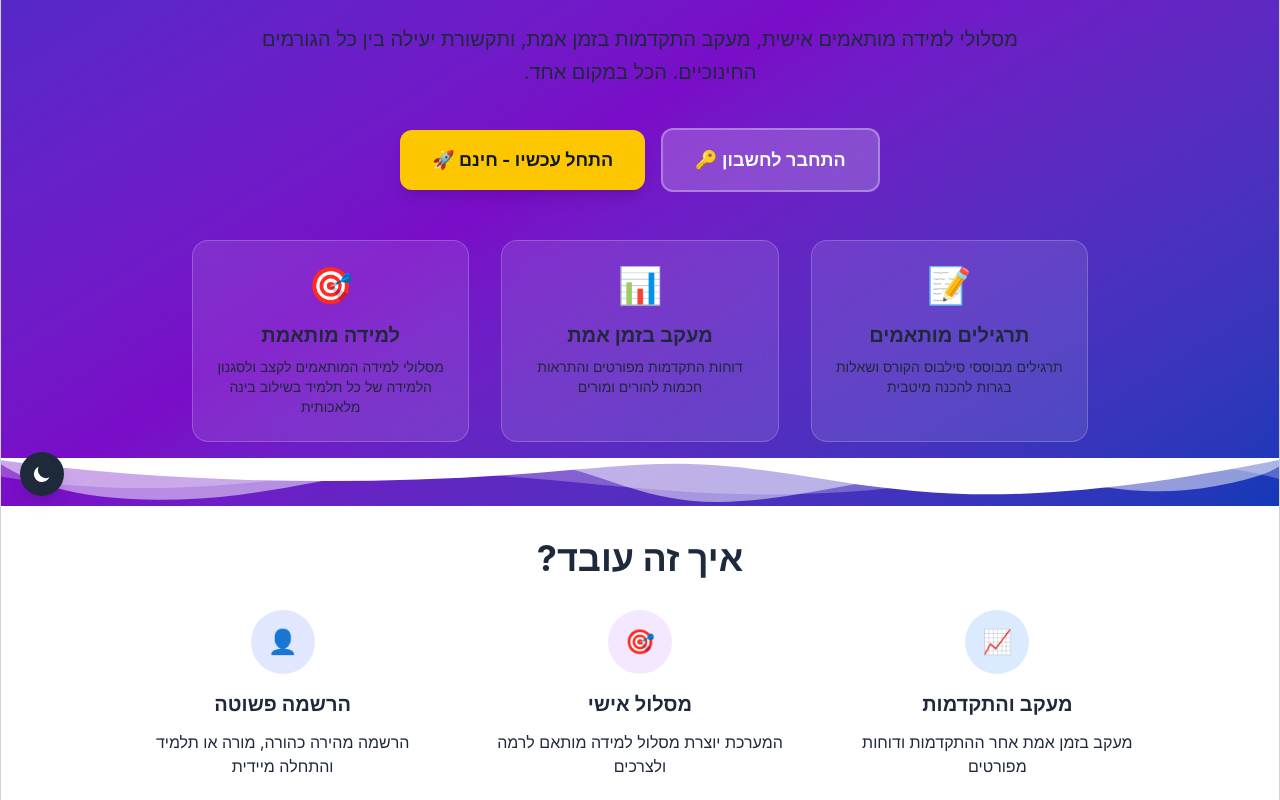
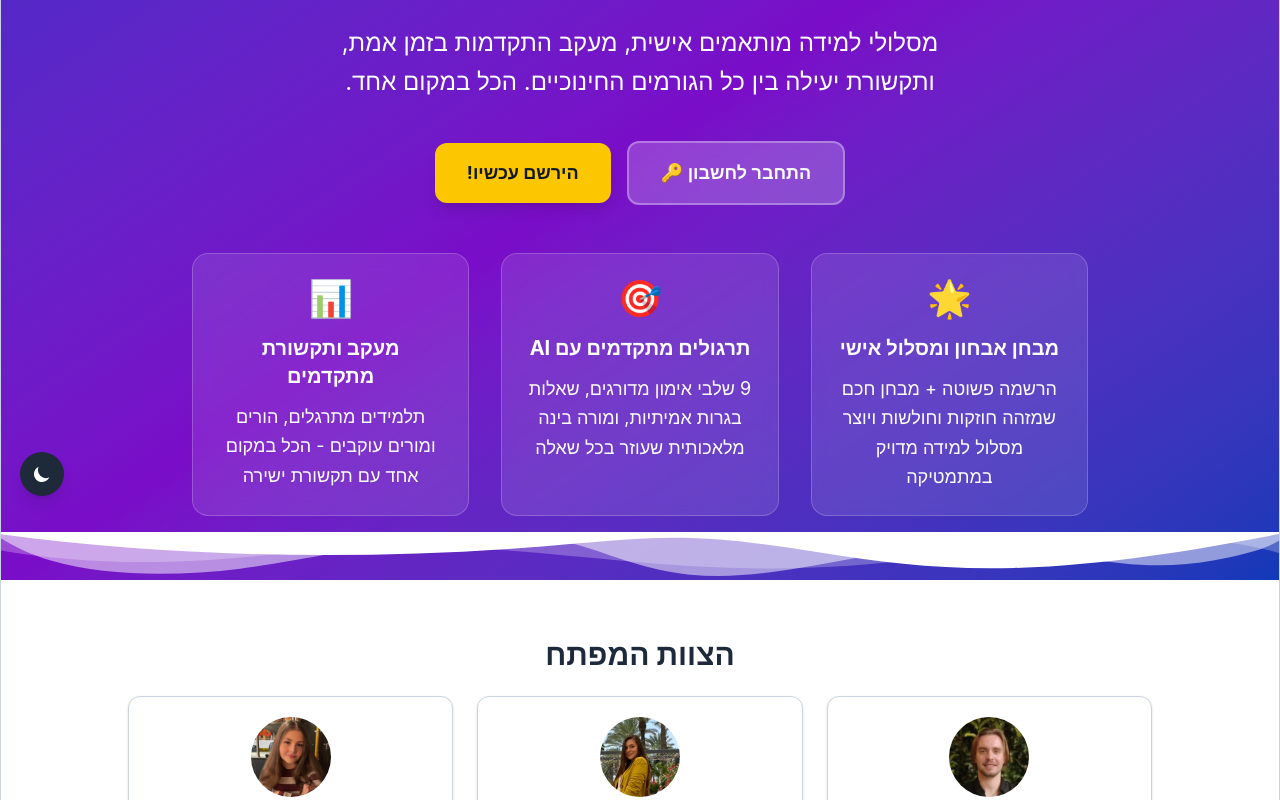
Before and after one commit to Harelzx/Advanced-Web-Dev, a Next.js app in the folder my-app2/: page / in a window 1280 px wide. Shown: the part 280-1080 px from the top of the page. Built offline with nearby package versions, Linux system fonts and the light colour scheme.

Commit message:
עדכון עיצוב עמוד ראשי - הסרת כרטיסים מיותרים ותיקון טקסט

```diff
--- a/my-app2/src/app/ForgotPassword/page.js
+++ b/my-app2/src/app/ForgotPassword/page.js
@@ -31,7 +31,7 @@ const ForgotPassword = () => {
   };
 
   return (
-    <div className="min-h-screen flex items-center justify-center bg-bdb4c0">
+    <div className="min-h-screen flex items-center justify-center panels">
       <div className="panels p-10 rounded-lg shadow-xl w-96 relative" dir="rtl">
         <Link
           href="/login"
--- a/my-app2/src/app/components/Footer.js
+++ b/my-app2/src/app/components/Footer.js
@@ -7,13 +7,13 @@ export default function Footer() {
         <div className="grid grid-cols-1 md:grid-cols-3 gap-8 items-start">
 
           {/* Company information */}
-          <div className="text-center md:text-right">
+          <div className="text-center md:text-right" dir="rtl">
             <h3 className="text-lg font-bold mb-2">
               LearnPath
             </h3>
             <p className="text-sm leading-relaxed">
               פלטפורמת למידה חכמה המותאמת אישית לתלמידים, הורים ומורים.
-              מסלולי למידה מותאמים, ומעקב התקדמות יעיל
+              מסלולי למידה מותאמים, ומעקב התקדמות יעיל.
             </p>
           </div>
 
--- a/my-app2/src/app/components/Header.js
+++ b/my-app2/src/app/components/Header.js
@@ -16,21 +16,21 @@ export default function Header() {
 
           {/* Logo and brand */}
           <div className="mb-8">
-            <h1 className="text-5xl lg:text-7xl font-bold text-white mb-4 tracking-tight">
+            <h1 className="header-title text-5xl lg:text-7xl font-bold text-white mb-4 tracking-tight">
               LearnPath
             </h1>
             <div className="w-24 h-1 bg-yellow-400 mx-auto rounded-full"></div>
           </div>
 
           {/* Main headline */}
-          <h2 className="text-2xl lg:text-4xl font-semibold text-white mb-6 leading-tight">
+          <h2 className="header-subtitle text-2xl lg:text-4xl font-semibold text-white mb-6 leading-tight">
             פלטפורמת הלמידה החכמה
             <br />
-            <span className="text-yellow-300">לתלמידים, הורים ומורים</span>
+            <span className="header-span text-yellow-300">לתלמידים, הורים ומורים</span>
           </h2>
 
           {/* Subtitle */}
-          <p className="text-lg lg:text-xl text-blue-100 mb-10 max-w-3xl mx-auto leading-relaxed" style={{ textAlign: 'center', direction: 'rtl' }}>
+          <p className="header-text text-xl lg:text-2xl text-white mb-10 max-w-2xl mx-auto leading-relaxed" style={{ textAlign: 'center', direction: 'rtl' }}>
             מסלולי למידה מותאמים אישית, מעקב התקדמות בזמן אמת, ותקשורת יעילה
             בין כל הגורמים החינוכיים. הכל במקום אחד.
           </p>
@@ -41,7 +41,7 @@ export default function Header() {
               href="/sign-up"
               className="bg-yellow-400 hover:bg-yellow-300 text-gray-900 font-bold py-4 px-8 rounded-xl text-lg transition-all duration-300 transform hover:scale-105 shadow-lg hover:shadow-xl"
             >
-              🚀 התחל עכשיו - חינם
+              !הירשם עכשיו
             </Link>
 
             <Link
@@ -53,32 +53,32 @@ export default function Header() {
           </div>
 
           {/* Features highlights */}
-          <div className="grid grid-cols-1 md:grid-cols-3 gap-8 max-w-4xl mx-auto">
+          <div className="grid grid-cols-1 md:grid-cols-3 gap-8 max-w-4xl mx-auto" dir="rtl">
 
-            {/* Feature 1 */}
-            <div className="bg-white/10 backdrop-blur-sm rounded-2xl p-6 border border-white/20">
-              <div className="text-4xl mb-4">🎯</div>
-              <h3 className="text-xl font-semibold text-white mb-2">למידה מותאמת</h3>
-              <p className="text-blue-100 text-sm">
-                מסלולי למידה המותאמים לקצב ולסגנון הלמידה של כל תלמיד בשילוב בינה מלאכותית
+            {/* Feature 1 - now diagnostic test */}
+            <div className="bg-white/10 backdrop-blur-sm rounded-2xl p-6 border border-white/20 text-center">
+              <div className="text-4xl mb-4">🌟</div>
+              <h3 className="header-feature-title text-xl font-bold text-white mb-3">מבחן אבחון ומסלול אישי</h3>
+              <p className="header-text text-white text-lg leading-relaxed">
+                הרשמה פשוטה + מבחן חכם שמזהה חוזקות וחולשות ויוצר מסלול למידה מדויק במתמטיקה
               </p>
             </div>
 
-            {/* Feature 2 */}
-            <div className="bg-white/10 backdrop-blur-sm rounded-2xl p-6 border border-white/20">
-              <div className="text-4xl mb-4">📊</div>
-              <h3 className="text-xl font-semibold text-white mb-2">מעקב בזמן אמת</h3>
-              <p className="text-blue-100 text-sm">
-                דוחות התקדמות מפורטים והתראות חכמות להורים ומורים
+            {/* Feature 2 - stays in middle */}
+            <div className="bg-white/10 backdrop-blur-sm rounded-2xl p-6 border border-white/20 text-center">
+              <div className="text-4xl mb-4">🎯</div>
+              <h3 className="header-feature-title text-xl font-bold text-white mb-3">תרגולים מתקדמים עם AI</h3>
+              <p className="header-text text-white text-lg leading-relaxed">
+                9 שלבי אימון מדורגים, שאלות בגרות אמיתיות, ומורה בינה מלאכותית שעוזר בכל שאלה
               </p>
             </div>
 
-            {/* Feature 3 */}
-            <div className="bg-white/10 backdrop-blur-sm rounded-2xl p-6 border border-white/20">
-              <div className="text-4xl mb-4">📝</div>
-              <h3 className="text-xl font-semibold text-white mb-2">תרגילים מותאמים</h3>
-              <p className="text-blue-100 text-sm">
-                תרגילים מבוססי סילבוס הקורס ושאלות בגרות להכנה מיטבית
+            {/* Feature 3 - now tracking */}
+            <div className="bg-white/10 backdrop-blur-sm rounded-2xl p-6 border border-white/20 text-center">
+              <div className="text-4xl mb-4">📊</div>
+              <h3 className="header-feature-title text-xl font-bold text-white mb-3">מעקב ותקשורת מתקדמים</h3>
+              <p className="header-text text-white text-lg leading-relaxed">
+                תלמידים מתרגלים, הורים ומורים עוקבים - הכל במקום אחד עם תקשורת ישירה
               </p>
             </div>
 
--- a/my-app2/src/app/components/interstudy-ui/Study.js
+++ b/my-app2/src/app/components/interstudy-ui/Study.js
@@ -90,7 +90,7 @@ export default function Study({
 
             {isAnswered &&
               !(question.sections && Array.isArray(question.sections)) && (
-                <div className="mt-6 flex justify-center w-full pb-6">
+                <div className="mt-4 flex justify-center w-full pb-4">
                   <button
                     onClick={nextQuestion}
                     className="px-8 py-3 rounded-lg font-semibold text-white transition-all duration-300 transform bg-green-600 hover:bg-green-700 dark:bg-green-500 dark:hover:bg-green-600 hover:scale-105 shadow-lg"
--- a/my-app2/src/app/components/mainpage-ui/OverallProgress.js
+++ b/my-app2/src/app/components/mainpage-ui/OverallProgress.js
@@ -32,7 +32,7 @@ export default function OverallProgress({ completedSessions = 0, totalSessions =
         <div className="flex items-center justify-between mb-2 text-gray-600">
           <span className="font-semibold">{status.text}</span>
           <span className="font-bold text-lg text-indigo-600">
-            {totalSessions} / {validCompletedSessions}
+          {totalSessions} / {validCompletedSessions}
           </span>
         </div>
 
--- a/my-app2/src/app/globals.css
+++ b/my-app2/src/app/globals.css
@@ -107,9 +107,10 @@ body {
   transition: all 0.3s ease;
 }
 
-/* Global text color inheritance - exclude navbar elements */
-h1, h2:not(.navbar-title), h3, h4, h5, h6, p, label,
-span:not(.navbar-greeting):not(.navbar-title):not(.navbar-text-custom):not([class*="navbar-"]) {
+/* Global text color inheritance - exclude navbar and header elements */
+h1:not(.header-title), h2:not(.navbar-title):not(.header-subtitle), h3:not(.header-feature-title), h4, h5, h6,
+p:not(.header-text), label,
+span:not(.navbar-greeting):not(.navbar-title):not(.navbar-text-custom):not([class*="navbar-"]):not(.header-span) {
   color: var(--text-color);
 }
 
--- a/my-app2/src/app/login/page.js
+++ b/my-app2/src/app/login/page.js
@@ -89,7 +89,7 @@ const Login = () => {
   }
 
   return (
-    <div className="min-h-screen flex items-center justify-center" style={{ backgroundColor: 'var(--background-color)' }}>
+    <div className="min-h-screen flex items-center justify-center panels">
       <div className="panels p-10 rounded-lg shadow-xl w-96 relative" dir="rtl">
         <BackButton href="/" variant="arrow" ariaLabel="חזרה לעמוד הראשי" />
         <h1 className="text-2xl mb-5 text-right font-bold" style={{ color: 'var(--text-color)' }}>התחברות</h1>
--- a/my-app2/src/app/page.js
+++ b/my-app2/src/app/page.js
@@ -10,55 +10,8 @@ export default function HomePage() {
 
       <main className="py-8">
         <div className="max-w-7xl mx-auto px-4 sm:px-6 lg:px-8">
-          {/* How it works section */}
-          <section className="text-center mb-8">
-            <h2 className="text-3xl lg:text-4xl font-bold mb-8 text-gray-900 dark:text-gray-100">
-              ?איך זה עובד
-            </h2>
-            <div className="grid grid-cols-1 md:grid-cols-3 gap-12 max-w-5xl mx-auto">
-
-              <div className="text-center">
-                <div className="w-16 h-16 bg-indigo-100 dark:bg-indigo-900 rounded-full flex items-center justify-center mx-auto mb-4">
-                  <span className="text-2xl">👤</span>
-                </div>
-                <h3 className="text-xl font-semibold mb-3 text-gray-900 dark:text-gray-100">
-                  הרשמה פשוטה
-                </h3>
-                <p className="text-gray-600 dark:text-gray-400">
-                  הרשמה מהירה כהורה, מורה או תלמיד והתחלה מיידית
-                </p>
-              </div>
-
-              <div className="text-center">
-                <div className="w-16 h-16 bg-purple-100 dark:bg-purple-900 rounded-full flex items-center justify-center mx-auto mb-4">
-                  <span className="text-2xl">🎯</span>
-                </div>
-                <h3 className="text-xl font-semibold mb-3 text-gray-900 dark:text-gray-100">
-                  מסלול אישי
-                </h3>
-                <p className="text-gray-600 dark:text-gray-400">
-                  המערכת יוצרת מסלול למידה מותאם לרמה ולצרכים
-                </p>
-              </div>
-
-              <div className="text-center">
-                <div className="w-16 h-16 bg-blue-100 dark:bg-blue-900 rounded-full flex items-center justify-center mx-auto mb-4">
-                  <span className="text-2xl">📈</span>
-                </div>
-                <h3 className="text-xl font-semibold mb-3 text-gray-900 dark:text-gray-100">
-                  מעקב והתקדמות
-                </h3>
-                <p className="text-gray-600 dark:text-gray-400">
-                  מעקב בזמן אמת אחר ההתקדמות ודוחות מפורטים
-                </p>
-              </div>
-
-            </div>
-          </section>
-
-                  {/* Team Section */}
-        <TeamSection />
-
+          {/* Team Section */}
+          <TeamSection />
         </div>
       </main>
     </div>
--- a/my-app2/src/app/sign-up/page.js
+++ b/my-app2/src/app/sign-up/page.js
@@ -58,7 +58,7 @@ const SignUp = () => {
   }, [user, error, router]);
 
   return (
-    <div className="min-h-screen flex items-center justify-center bg-bdb4c0">
+    <div className="min-h-screen flex items-center justify-center panels">
       <div className="panels p-10 rounded-lg shadow-xl w-96 relative" dir="rtl">
         <BackButton href="/" variant="arrow" ariaLabel="חזרה לעמוד הראשי" />
         <h1 className="text-black text-2xl mb-5 text-right">הרשמה</h1>
```
Also changed, not shown: my-app2/src/app/Main_Page/page.js (+45 -2 lines), my-app2/src/app/components/interstudy-ui/StudyQuestion.js (+7 -7 lines), my-app2/src/app/components/mainpage-ui/MainPageLayout.js (+4 -4 lines).
